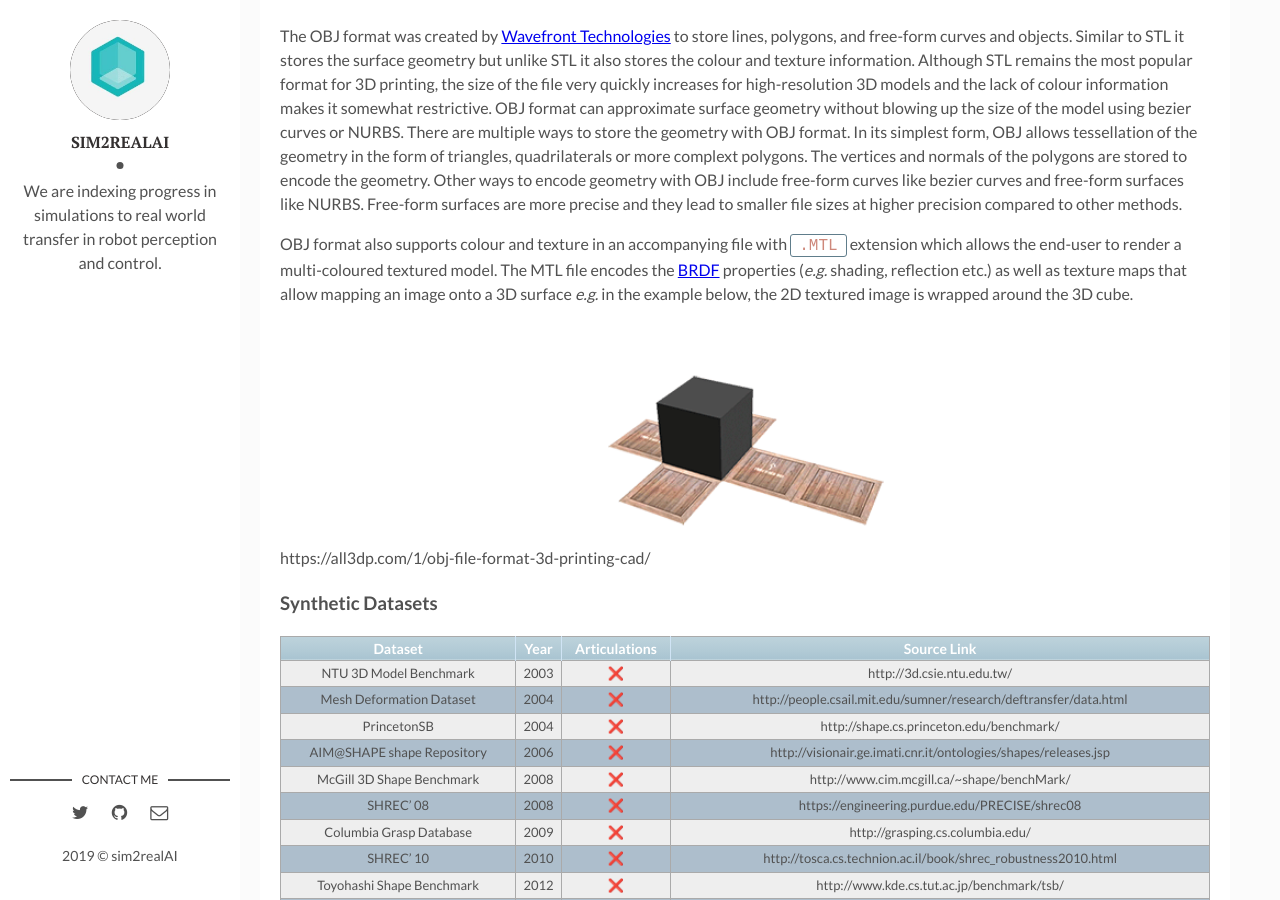
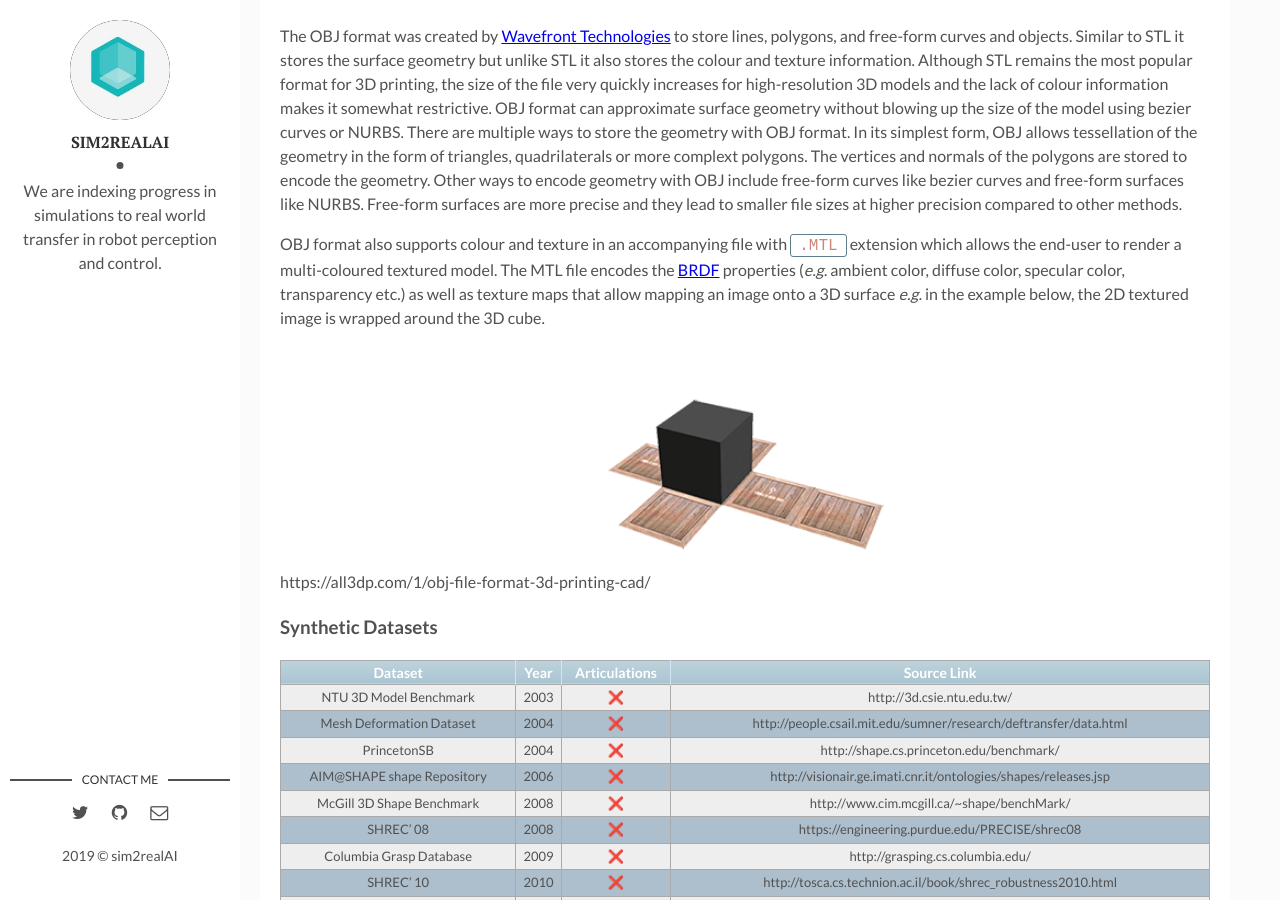
Before and after one commit to backupsim2realai/backupsim2realai.github.io, a Jekyll site: the page built from _posts/2019-01-15-Synthetic-Datasets-of-Objects-Part-I.markdown, in a window 1280 px wide and 900 px high, scrolled down 1780 px. Built offline with Jekyll 4.4.1, drawn with Linux system fonts in a browser that asks for light colours; emoji names are drawn with the system emoji font.

```diff
--- a/_posts/2019-01-15-Synthetic-Datasets-of-Objects-Part-I.markdown
+++ b/_posts/2019-01-15-Synthetic-Datasets-of-Objects-Part-I.markdown
@@ -34,7 +34,7 @@
 
 The OBJ format was created by [Wavefront Technologies](https://en.wikipedia.org/wiki/Wavefront_Technologies) to store lines, polygons, and free-form curves and objects. Similar to STL it stores the surface geometry but unlike STL it also stores the colour and texture information. Although STL remains the most popular format for 3D printing, the size of the file very quickly increases for high-resolution 3D models and the lack of colour information makes it somewhat restrictive. OBJ format can approximate surface geometry without blowing up the size of the model using bezier curves or NURBS. There are multiple ways to store the geometry with OBJ format. In its simplest form, OBJ allows tessellation of the geometry in the form of triangles, quadrilaterals or more complext polygons. The vertices and normals of the polygons are stored to encode the geometry. Other ways to encode geometry with OBJ include free-form curves like bezier curves and free-form surfaces like NURBS. Free-form surfaces are more precise and they lead to smaller file sizes at higher precision compared to other methods.
 
-OBJ format also supports colour and texture in an accompanying file with `.MTL` extension which allows the end-user to render a multi-coloured textured model. The MTL file encodes the [BRDF](https://en.wikipedia.org/wiki/Bidirectional_reflectance_distribution_function) properties (*e.g.* shading, reflection etc.) as well as texture maps that allow mapping an image onto a 3D surface *e.g.* in the example below, the 2D textured image is wrapped around the 3D cube.
+OBJ format also supports colour and texture in an accompanying file with `.MTL` extension which allows the end-user to render a multi-coloured textured model. The MTL file encodes the [BRDF](https://en.wikipedia.org/wiki/Bidirectional_reflectance_distribution_function) properties (*e.g.* ambient color, diffuse color, specular color, transparency etc.) as well as texture maps that allow mapping an image onto a 3D surface *e.g.* in the example below, the 2D textured image is wrapped around the 3D cube.
 
 <center><img src="/assets/img/2019-01-15/texture_mapping.gif" width="30%"></center>
 
```
